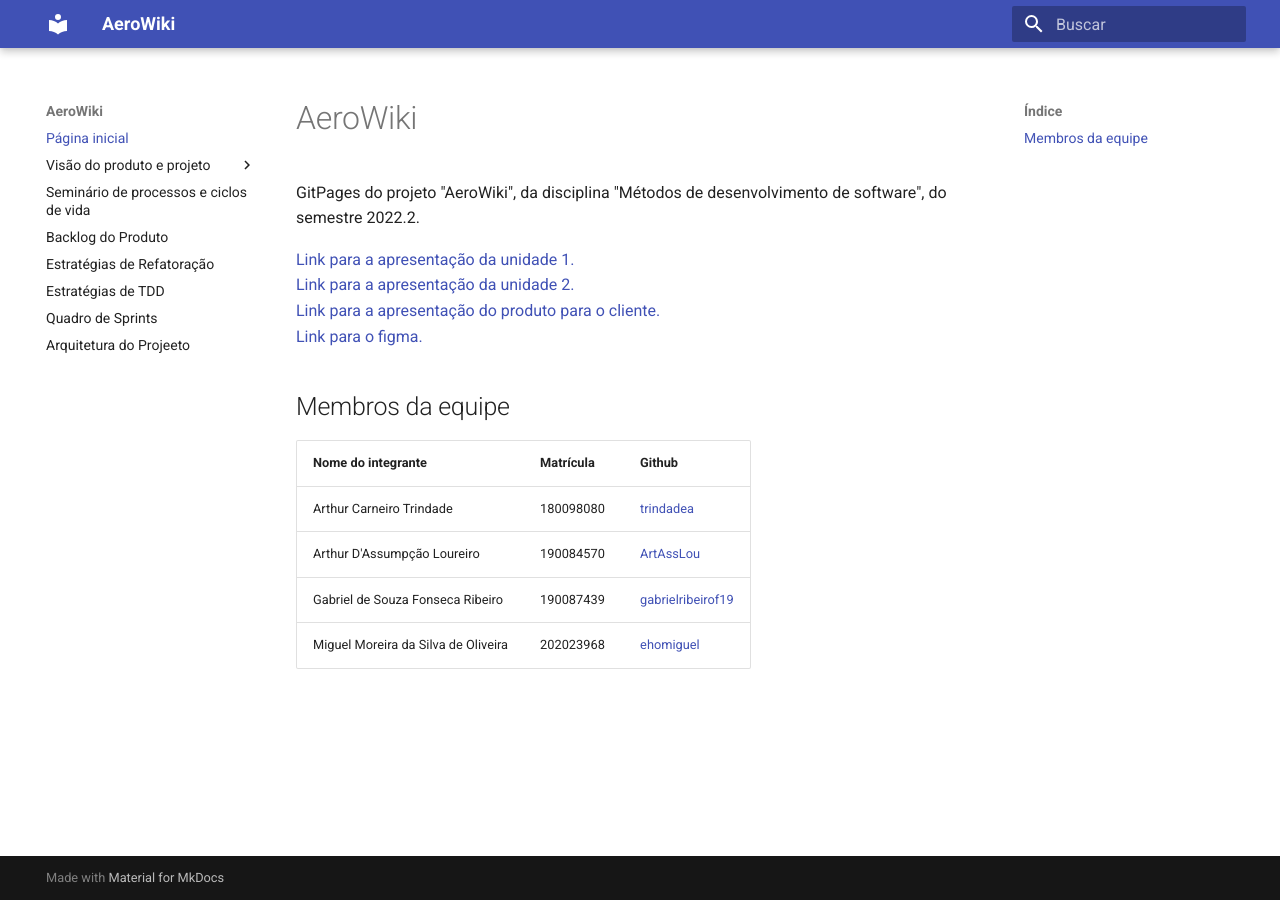
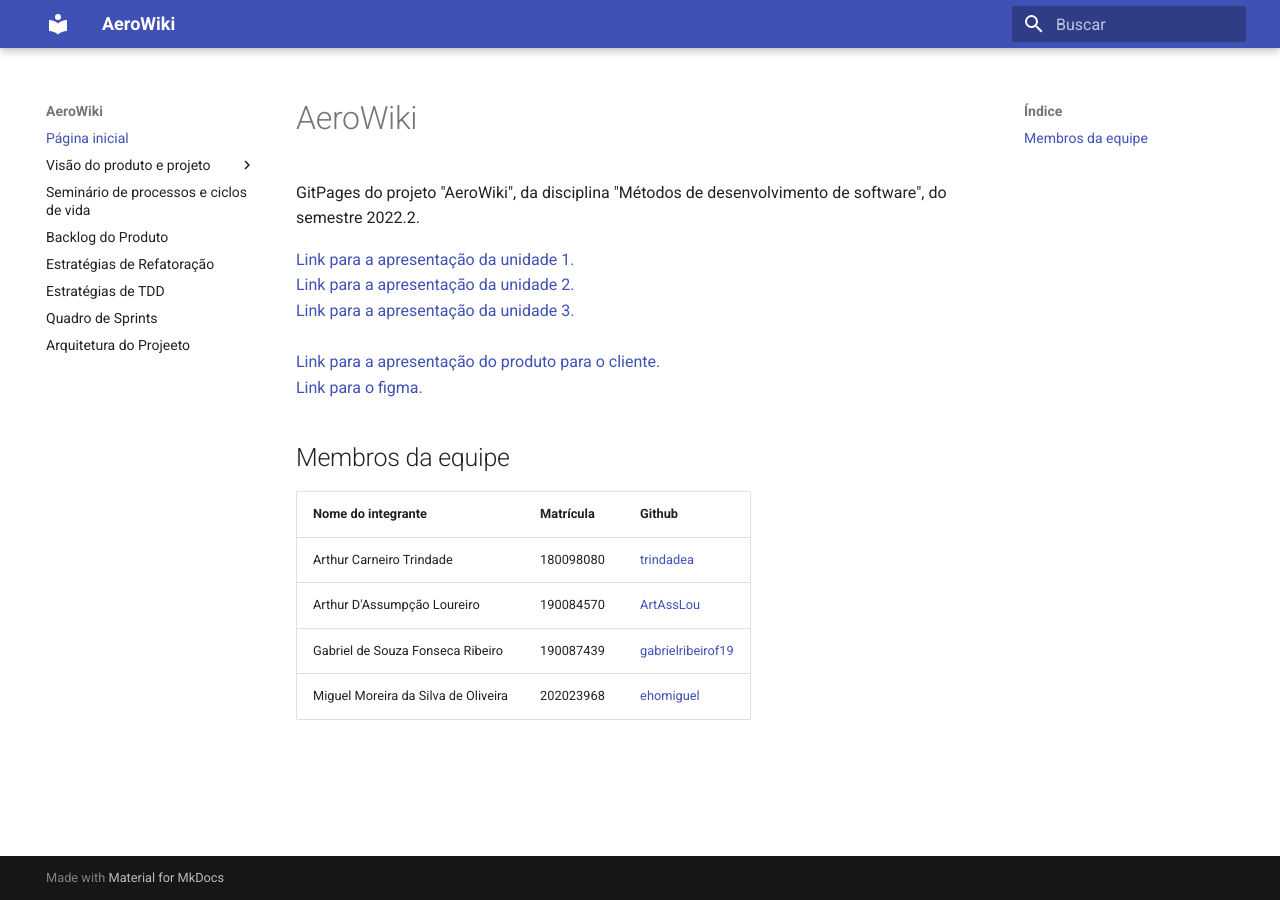
Before and after one commit to mdsreq-fga-unb/2022.2-AeroWiki, an MkDocs documentation site: the page built from gitpages/docs/index.md, in a window 1280 px wide. Built offline with MkDocs 1.6.1 and Material for MkDocs 9.7.7, drawn with Linux system fonts in a browser that asks for light colours.

Commit message:
Update index.md

```diff
--- a/gitpages/docs/index.md
+++ b/gitpages/docs/index.md
@@ -5,6 +5,9 @@
 <a href="https://www.youtube.com/watch?v=Z9P06O2Z-KA"> Link para a apresentação da unidade 1.</a>
 <br>
 <a href="https://youtu.be/SqbOQjjPxpY"> Link para a apresentação da unidade 2.</a>
+<br>
+<a href="https://youtu.be/Rz08RF30b_E"> Link para a apresentação da unidade 3.</a>
+<br>
 <br>
 <a href="https://www.youtube.com/watch?v=xeLSqw1WdJU"> Link para a apresentação do produto para o cliente.</a>
 <br>
```
